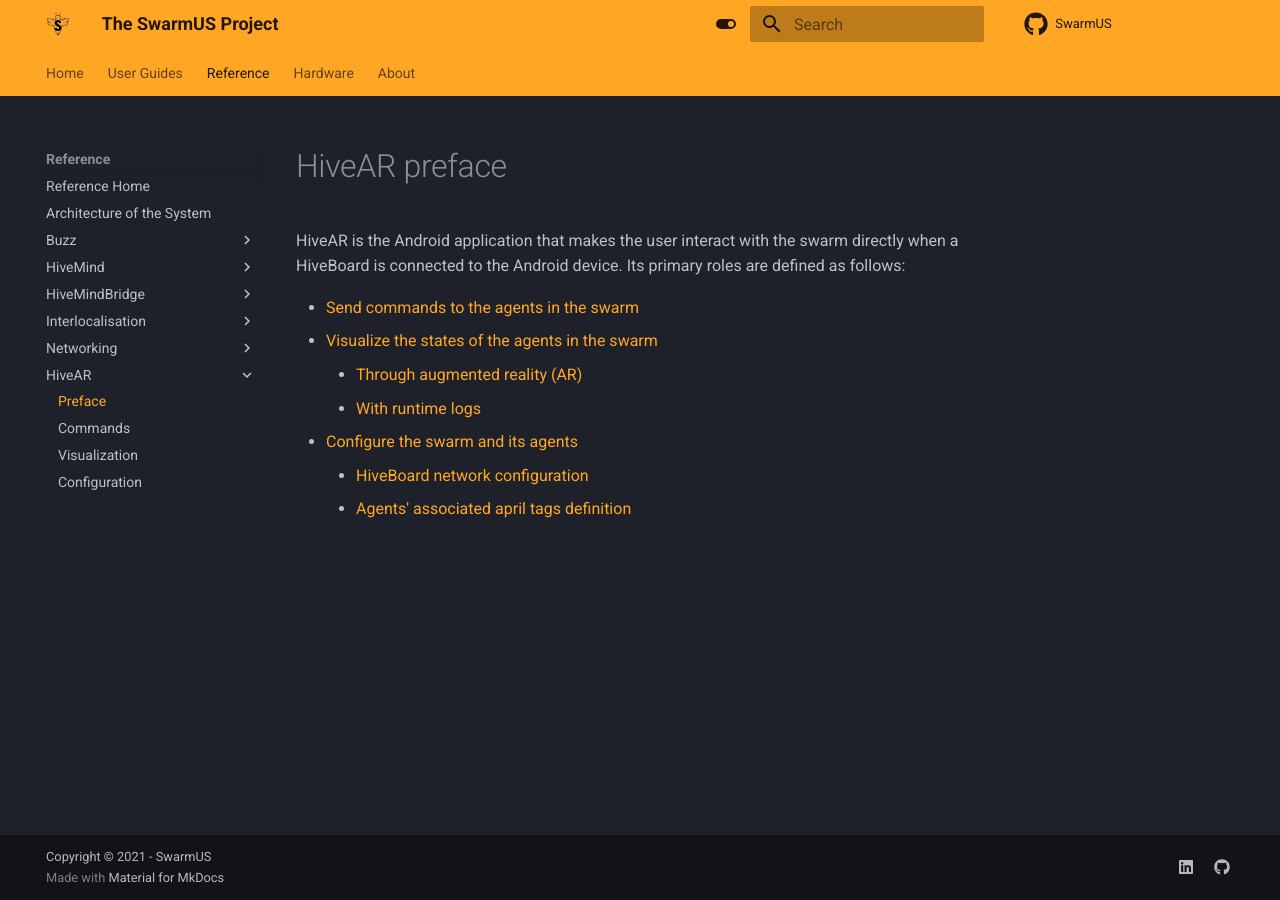
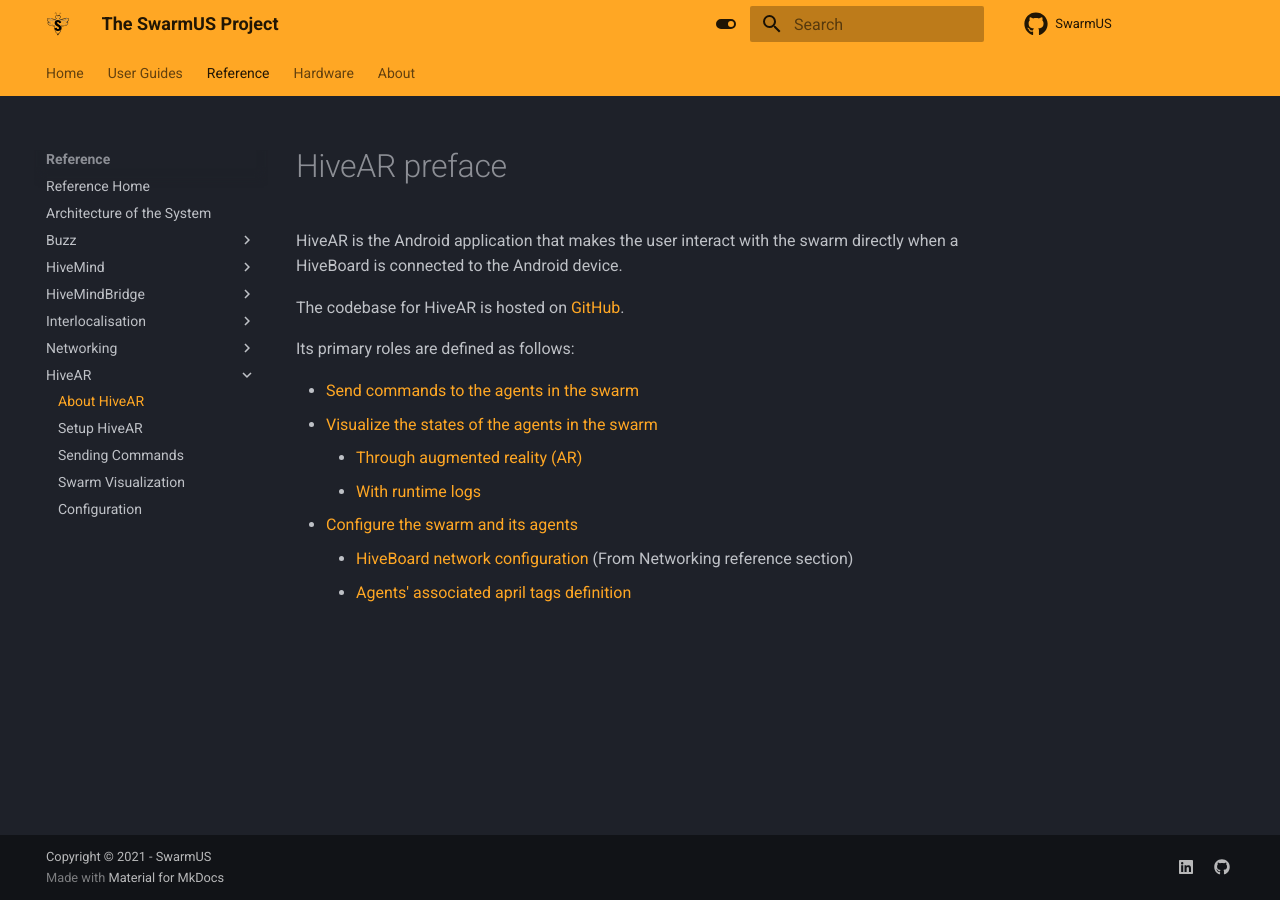
Before and after one commit to SwarmUS/SwarmUS-doc, an MkDocs documentation site: the page built from docs/sections/reference/HiveAR/hivear-preface.md, in a window 1280 px wide. Built offline with MkDocs 1.6.1 and Material for MkDocs 9.7.7, drawn with Linux system fonts in a browser that asks for light colours.

Commit message:
Added github reference links + about/setup doc

```diff
--- a/docs/sections/reference/HiveAR/hivear-preface.md
+++ b/docs/sections/reference/HiveAR/hivear-preface.md
@@ -1,11 +1,16 @@
 # HiveAR preface
 
-HiveAR is the Android application that makes the user interact with the swarm directly when a HiveBoard is connected to the Android device. Its primary roles are defined as follows:
+HiveAR is the Android application that makes the user interact with the swarm directly when a HiveBoard is connected to the Android device.
+
+The codebase for HiveAR is hosted on [GitHub](https://github.com/SwarmUS/HiveAR).
+
+Its primary roles are defined as follows:
 
 - [Send commands to the agents in the swarm](hivear-commands.md)
 - [Visualize the states of the agents in the swarm](hivear-visualization.md)
     - [Through augmented reality (AR)](hivear-visualization.md#ar)
     - [With runtime logs](hivear-visualization.md#logs)
 - [Configure the swarm and its agents](hivear-configuration.md)
-    - [HiveBoard network configuration](hivear-configuration.md#hb-network)
+    <!-- TODO Documentation is in another section, look how to make reference smoothly -->
+    - [HiveBoard network configuration](..\Networking\configure-wifi.md) (From Networking reference section)
     - [Agents' associated april tags definition](hivear-configuration.md#robot-april-tags)
--- a/mkdocs.yml
+++ b/mkdocs.yml
@@ -43,9 +43,10 @@
           - Configuring the Wi-Fi network: "sections/reference/Networking/configure-wifi.md"
           - HiveConnect: "sections/reference/Networking/hiveconnect.md"
       - HiveAR:
-          - Preface: "sections/reference/HiveAR/hivear-preface.md"
-          - Commands: "sections/reference/HiveAR/hivear-commands.md"
-          - Visualization: "sections/reference/HiveAR/hivear-visualization.md"
+          - About HiveAR: "sections/reference/HiveAR/hivear-preface.md"
+          - Setup HiveAR: "sections/reference/HiveAR/hivear-setup.md"
+          - Sending Commands: "sections/reference/HiveAR/hivear-commands.md"
+          - Swarm Visualization: "sections/reference/HiveAR/hivear-visualization.md"
           - Configuration: "sections/reference/HiveAR/hivear-configuration.md"
   - Hardware:
       - Hardware Home: "sections/hardware/index.md"
```
Also changed, not shown: docs/sections/reference/HiveAR/hivear-commands.md (deleted, +0 -1 lines), docs/sections/reference/HiveAR/hivear-configuration.md (+0 -2 lines), docs/sections/reference/HiveAR/hivear-setup.md (added, +19 -0 lines), docs/sections/reference/Networking/configure-wifi.md (+2 -2 lines).
